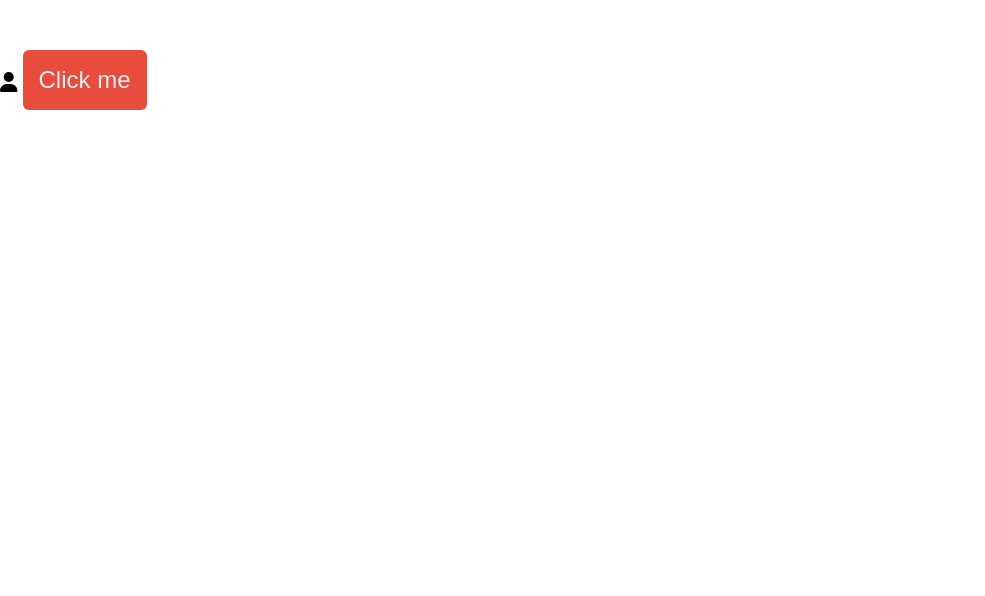
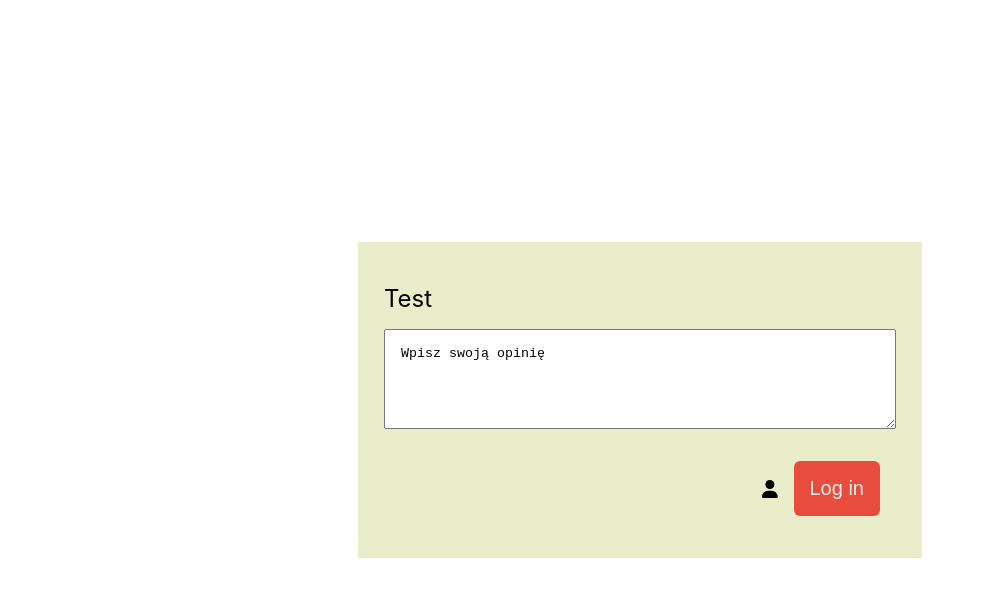
Before and after one commit to joannaMakarewicz/active-form, a React (Create React App) app: page / in a window 1280 px wide. Shown: the top 596 px of the page, without its empty margins (0-985 px from the left). Built offline with nearby package versions, Linux system fonts and the light colour scheme.

Commit message:
Styles CSS added

```diff
--- a/src/App.css
+++ b/src/App.css
@@ -1,3 +1,43 @@
+#root {
+  align-items: center;
+  display: flex;
+  flex-direction: column;
+  font-size: 24px;
+  justify-content: center;
+  margin: 0 auto;
+  min-height: 100vh;
+  width: 60vw;
+}
+
 .App {
   text-align: center;
 }
+
+.button {
+  align-items: center;
+  display: flex;
+  justify-content: flex-end;
+  margin: 16px 0 0 0;
+}
+
+.form {
+  background-color: #e9edc9;
+  min-width: 70vw;
+  padding: 26px;
+}
+
+.input {
+  margin: 16px 0;
+}
+
+.textarea {
+  min-height: 100px;
+  padding: 16px;
+  width: 100%;
+}
+
+@media screen and (min-width: 1024px) {
+  .form {
+    min-width: 40vw;
+  }
+}
--- a/src/App.js
+++ b/src/App.js
@@ -1,5 +1,7 @@
 import "./App.css";
 import Button from "./components/Button";
+import Input from "./components/Input";
+import Textarea from "./components/Textarea";
 
 
 const alizarin  = '#e74c3c';
@@ -7,10 +9,12 @@ const pomegranate = '#c0392b';
 const clouds = '#ecf0f1';
 const silver = '#bdc3c7';
 
-function App(element) {
+function App() {
   return (
-    <div>
-      <Button icon='user'  label="Click me" bgColor={alizarin} color={clouds} />
+    <div className="form">
+      <Input />
+      <Textarea />
+      <Button icon='user'  label="Log in" bgColor={alizarin} color={clouds} />
     </div>
   );
 }
--- a/src/components/Button/Button.js
+++ b/src/components/Button/Button.js
@@ -11,14 +11,13 @@ function Button({ label, bgColor, color }) {
       border: 0,
       borderRadius:6,
       color: color,
-      fontSize: 24,
-      margin: 50,
-      marginLeft: 5,
+      fontSize: 20,
+      margin: 16,
       padding:16
     }
     return (
-      <div>
-         <FontAwesomeIcon icon="user" size="lg" />
+      <div className="button">
+         <FontAwesomeIcon icon="user" size="xs" />
         <button style={styles}>{label}</button>
       </div>
     );
--- /dev/null
+++ b/src/components/Input/Input.js
@@ -0,0 +1,11 @@
+import React from "react";
+
+function Input () {
+    return (
+        <div className="input">
+                Test
+        </div>
+    )
+}
+
+export default Input;
--- /dev/null
+++ b/src/components/Input/index.js
@@ -0,0 +1,2 @@
+import Input from "./Input";
+export default Input;
--- /dev/null
+++ b/src/components/Textarea/Textarea.js
@@ -0,0 +1,11 @@
+import React from "react";
+
+function Textarea () {
+    return (
+        <div>
+            <textarea className="textarea">Wpisz swoją opinię</textarea>
+        </div>
+    )
+}
+
+export default Textarea;
--- /dev/null
+++ b/src/components/Textarea/index.js
@@ -0,0 +1,2 @@
+import Textarea from './Textarea';
+export default Textarea;
```
